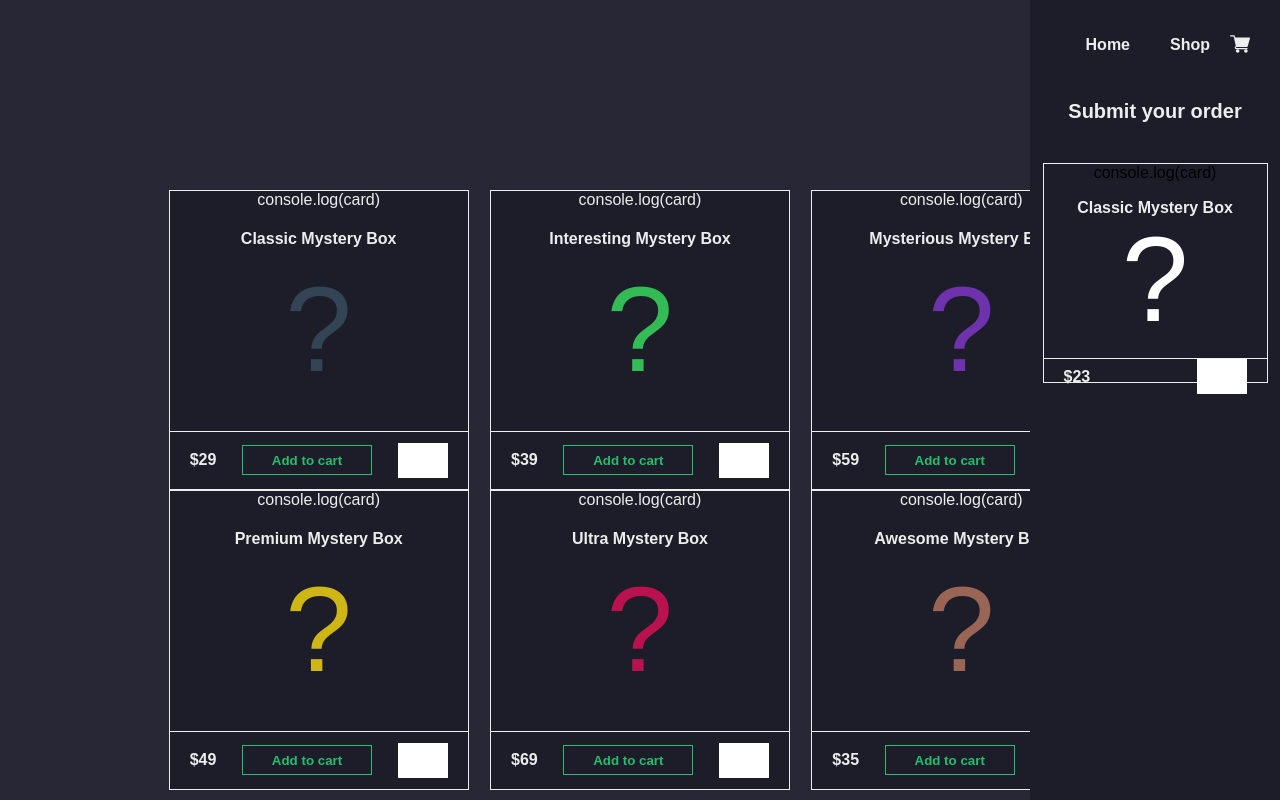
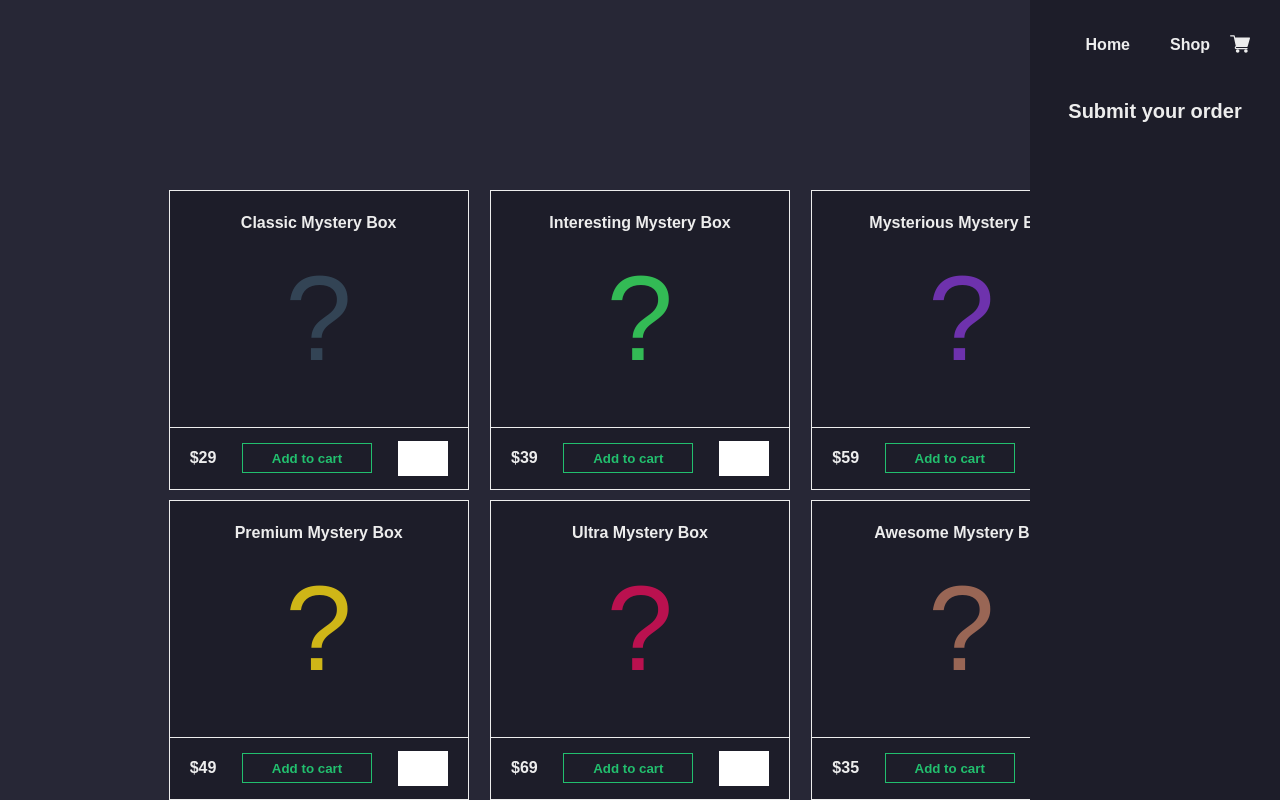
Before and after one commit to Bartholomeas/shopping-cart-react, a React (Create React App) app: page /shopping in a window 1280 px wide. Both pictures are taken after a click on the button 1240 px from the left and 45 px from the top of the page. Built offline with nearby package versions, Linux system fonts and the light colour scheme.

Commit message:
cart items are displayed well, just cosmetics now and some features like deleting items

```diff
--- a/src/components/molecules/ShopCard/ShopCard.js
+++ b/src/components/molecules/ShopCard/ShopCard.js
@@ -1,92 +1,30 @@
-import React from 'react';
+import React, { useState, useContext } from 'react';
 import { Button } from '../../atoms/Button/Button';
-import styled from 'styled-components';
-import { Link } from 'react-router-dom';
+import { Wrapper, BottomWrapper, QuantityInput, ItemName, PriceTag, ItemLink, CardImage } from './ShopCard.styles';
+import { CardsContext } from '../../../providers/AppProvider';
 
-const Wrapper = styled.div`
-  position: relative;
-  display: flex;
-  flex-direction: column;
-  align-items: center;
-  justify-content: space-between;
-  width: ${({ isMin }) => (isMin ? '90%' : '30rem')};
-  height: ${({ isMin }) => (isMin ? '22rem' : '30rem')};
-  border: 1px solid ${({ theme }) => theme.colors.fontColor};
-  background-color: ${({ theme }) => theme.colors.bgShadeColor};
-`;
+const ShopCard = ({ isMin = false, id, name, price, color = '#fff' }) => {
+  const [quantity, setQuantity] = useState('1');
+  const { chosenCards, setChosenCards } = useContext(CardsContext);
 
-const BottomWrapper = styled.div`
-  display: flex;
-  width: 100%;
-  height: 8rem;
-  padding: 0 2rem;
-  bottom: 0;
-  justify-content: space-between;
-  align-items: center;
-  border-top: 1px solid ${({ theme }) => theme.colors.fontColor};
-`;
+  const setQuantityNumber = (e) => {
+    setQuantity(e.target.value);
+  };
 
-const QuantityInput = styled.input`
-  height: 3.5rem;
-  width: 5rem;
-  border: none;
-  text-align: center;
-  padding: 0 1rem;
-`;
-
-const ItemName = styled.div`
-  font-weight: bold;
-`;
-
-const PriceTag = styled.div`
-  color: ${({ theme }) => theme.colors.fontColor};
-  font-weight: bold;
-`;
-
-const ItemLink = styled(Link)`
-  display: flex;
-  flex-direction: column;
-  align-items: center;
-  justify-content: center;
-  height: 100%;
-  width: 100%;
-  color: ${({ theme }) => theme.colors.fontColor};
-  padding: 1rem;
-  text-decoration: none;
-`;
-
-const CardImage = styled.p`
-  display: flex;
-  justify-content: center;
-  align-items: center;
-  width: 100%;
-  height: 80%;
-  padding: 0 2rem;
-  font-size: 12rem;
-  bottom: 0;
-  transition: transform 0.3s;
-
-  ${ItemLink}:hover & {
-    transform: scale(1.1);
-  }
-`;
-
-const showCard = (e) => {
-  console.log(e);
-};
-
-const ShopCard = ({ card, onClick, isMin = false, id, name, price, color = '#fff' }) => {
+  const showCard = () => {
+    const card = { id, name, price, color, quantity };
+    setChosenCards([...chosenCards, card]);
+  };
   return (
     <Wrapper isMin={isMin}>
-      console.log(card)
       <ItemLink to={`/shopping/:${id}`}>
         <ItemName>{name}</ItemName>
         <CardImage style={{ color: color }}>?</CardImage>
       </ItemLink>
       <BottomWrapper>
         <PriceTag>${price}</PriceTag>
-        {isMin ? null : <Button onClick={() => console.log(card)}>Add to cart</Button>}
-        <QuantityInput type="number"></QuantityInput>
+        {isMin ? null : <Button onClick={() => showCard()}>Add to cart</Button>}
+        <QuantityInput onChange={(e) => setQuantityNumber(e)} type="number"></QuantityInput>
       </BottomWrapper>
     </Wrapper>
   );
--- /dev/null
+++ b/src/components/molecules/ShopCard/ShopCard.styles.js
@@ -0,0 +1,71 @@
+import styled from 'styled-components';
+import { Link } from 'react-router-dom';
+
+export const Wrapper = styled.div`
+  position: relative;
+  display: flex;
+  flex-direction: column;
+  align-items: center;
+  justify-content: space-between;
+  margin-bottom: 1rem;
+  width: ${({ isMin }) => (isMin ? '90%' : '30rem')};
+  height: ${({ isMin }) => (isMin ? '22rem' : '30rem')};
+  border: 1px solid ${({ theme }) => theme.colors.fontColor};
+  background-color: ${({ theme }) => theme.colors.bgShadeColor};
+`;
+
+export const BottomWrapper = styled.div`
+  display: flex;
+  width: 100%;
+  height: 8rem;
+  padding: 0 2rem;
+  bottom: 0;
+  justify-content: space-between;
+  align-items: center;
+  border-top: 1px solid ${({ theme }) => theme.colors.fontColor};
+`;
+
+export const QuantityInput = styled.input`
+  height: 3.5rem;
+  width: 5rem;
+  border: none;
+  text-align: center;
+  padding: 0 1rem;
+`;
+
+export const ItemName = styled.div`
+  font-weight: bold;
+`;
+
+export const PriceTag = styled.div`
+  color: ${({ theme }) => theme.colors.fontColor};
+  font-weight: bold;
+`;
+
+export const ItemLink = styled(Link)`
+  display: flex;
+  flex-direction: column;
+  align-items: center;
+  justify-content: center;
+  height: 100%;
+  width: 100%;
+  color: ${({ theme }) => theme.colors.fontColor};
+  padding: 1rem;
+  text-decoration: none;
+`;
+
+export const CardImage = styled.p`
+  display: flex;
+  justify-content: center;
+  align-items: center;
+  width: 100%;
+  height: 80%;
+  padding: 0 2rem;
+  font-size: 12rem;
+  bottom: 0;
+  transition: transform 0.3s;
+
+  ${ItemLink}:hover & {
+    transform: scale(1.1);
+  }
+`;
--- a/src/components/organisms/Shoppage/Shoppage.js
+++ b/src/components/organisms/Shoppage/Shoppage.js
@@ -4,13 +4,13 @@ import ShopCard from '../../molecules/ShopCard/ShopCard';
 import { CardsContext } from '../../../providers/AppProvider';
 
 const Shoppage = () => {
-  const { getCard, cards } = useContext(CardsContext);
+  const { cards } = useContext(CardsContext);
 
   return (
     <Wrapper>
       <CardsWrapper>
-        {cards.map(({ id, name, price, color }) => {
-          return <ShopCard id={id} key={id} name={name} price={price} color={color} />;
+        {cards.map(({ id, name, price, color, quantity }) => {
+          return <ShopCard id={id} key={id} name={name} price={price} color={color} quantity={quantity} />;
         })}
       </CardsWrapper>
     </Wrapper>
--- a/src/components/organisms/ShoppingCart/ShoppingCart.js
+++ b/src/components/organisms/ShoppingCart/ShoppingCart.js
@@ -9,11 +9,12 @@ const Wrapper = styled.div`
   flex-direction: column;
   justify-content: center;
   align-items: center;
-  height: 100%;
+  height: 100vh;
   width: 25rem;
   bottom: 0;
   right: 0;
   background-color: ${({ theme }) => theme.colors.bgShadeColor};
+  overflow-y: scroll;
 `;
 
 const InfoWrapper = styled.div`
@@ -34,15 +35,17 @@ export const CartTitle = styled.p`
 `;
 
 const ShoppingCart = () => {
-  const { openCart } = useContext(CardsContext);
-
+  const { openCart, chosenCards } = useContext(CardsContext);
+  console.log(chosenCards);
   return (
     <>
       {openCart === true ? (
         <Wrapper>
           <InfoWrapper>
             <CartTitle>Submit your order</CartTitle>
-            <ShopCard isMin={true} price="23" name="Classic Mystery Box" />
+            {chosenCards.map(({ isMin = false, id, name, color, price, quantity }, idx) => {
+              return <ShopCard key={`${id}-${idx}`} isMin={true} id={id} name={name} price={price} color={color} quantity={quantity} />;
+            })}
           </InfoWrapper>
         </Wrapper>
       ) : null}
--- a/src/providers/AppProvider.js
+++ b/src/providers/AppProvider.js
@@ -7,17 +7,11 @@ export const CardsContext = React.createContext({
   openCart: 'false',
 });
 
-const getCard = (e) => {
-  const fullElement = e.target.parentElement.parentElement;
-  console.log(e);
-};
-
 const AppProvider = ({ children }) => {
   const [openCart, setOpenCart] = useState(false);
-  const [chosenCard, setChosenCart] = useState({ id: '', name: '', price: '', color: '' });
-  console.log(openCart);
+  const [chosenCards, setChosenCards] = useState([]);
 
-  return <CardsContext.Provider value={{ cards, getCard, openCart, setOpenCart }}>{children}</CardsContext.Provider>;
+  return <CardsContext.Provider value={{ cards, openCart, setOpenCart, chosenCards, setChosenCards }}>{children}</CardsContext.Provider>;
 };
 
 export default AppProvider;
```
Also changed, not shown: 1 other file (tests, documents, lock files or other folders).
